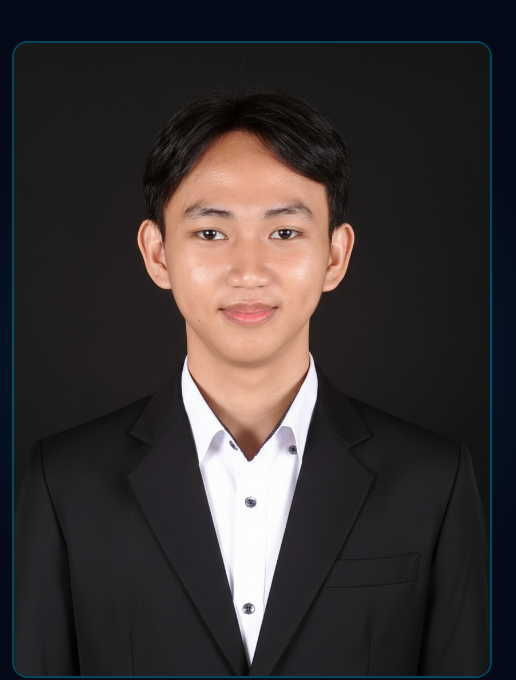
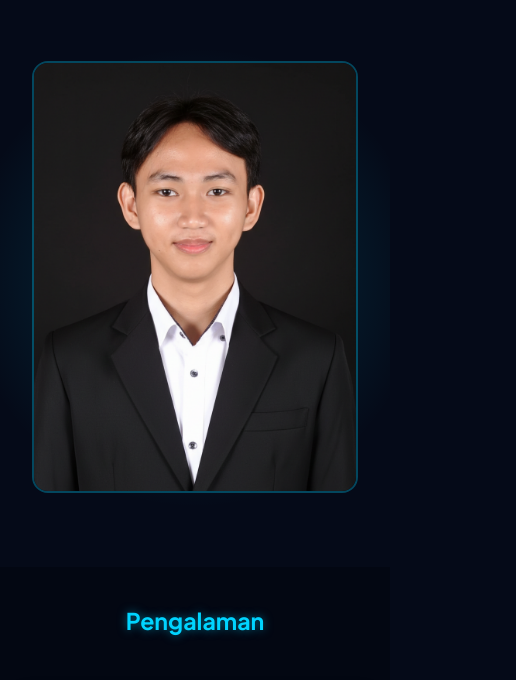
Before and after one commit to ZyrusAlfredo/Portofolio-Website-ZyrusAlfredo, a plain HTML site: page index.html in a window 390 px wide. Shown: the part 452-1132 px from the top of the page, 516 px wide, since content can reach past the window. Drawn offline with nearby package versions, Linux system fonts and the light colour scheme.

Commit message:
Perubahan typo dan masalah overflow mobile

```diff
--- a/style.css
+++ b/style.css
@@ -40,6 +40,8 @@ body {
 .img-glow-wrapper {
     position: relative;
     display: inline-block;
+    padding: 20px;
+    overflow: visible !important;
 }
 
 .img-glow-wrapper::before {
@@ -57,9 +59,10 @@ body {
 .profile-img {
     border: 2px solid rgba(0, 212, 255, 0.3);
     transition: transform 0.3s ease;
-    max-width: 480px;
+    width: 100%;
     height: auto;
     display: block;
+    object-fit: block;
     margin-left: auto;
     margin-right: auto;
 }
@@ -180,6 +183,11 @@ body {
     box-shadow: 0 0 20px rgba(0, 212, 255, 0.5);
 }
 
+html, body {
+    max-width: 100%;
+    overflow-x: hidden;
+}
+
 /* Ikon Linkedln & Instgaram (Untuk HP) */
 @media (max-width: 768px) {
     .social-btn {
```
